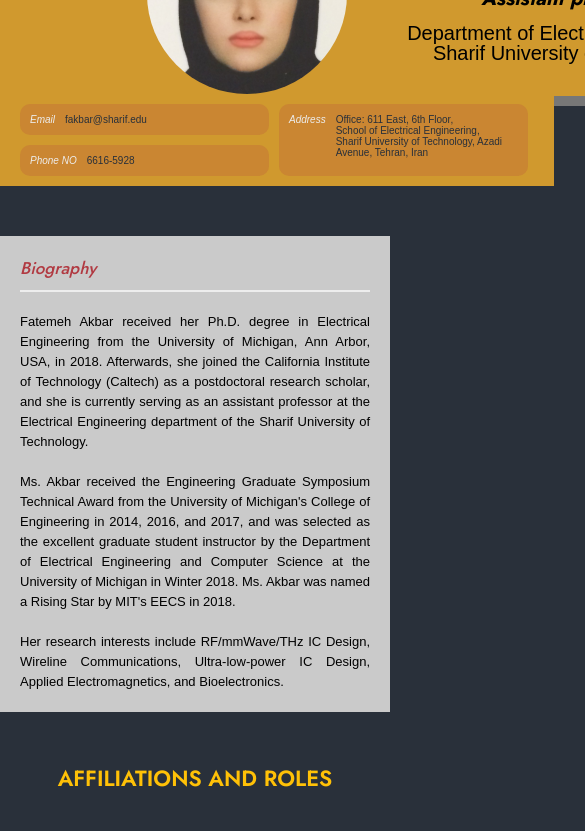
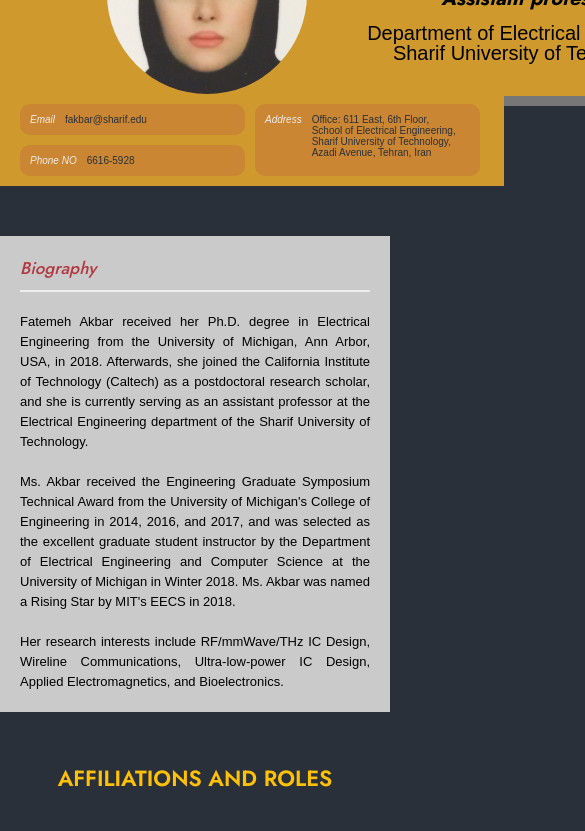
Before and after one commit to aminfallahzadeh/dr-akbar, a website: page index.html in a window 390 px wide. Shown: the part 266-1097 px from the top of the page, 585 px wide, since content can reach past the window. Drawn offline with Linux system fonts and the light colour scheme; a web font is replaced by a local one.

```diff
--- a/css/style.css
+++ b/css/style.css
@@ -167,6 +167,9 @@
     margin: 0 auto;
     position: relative;
     width: 88rem; }
+    @media (max-width: 75em) {
+      .header__card {
+        width: 80rem; } }
     .header__card::before {
       content: "";
       background-color: #222830;
@@ -174,8 +177,11 @@
       width: 92rem;
       height: 25rem;
       top: -2rem;
-      left: -3.9rem;
+      left: -3.96rem;
       z-index: -1; }
+      @media (max-width: 75em) {
+        .header__card::before {
+          width: 84rem; } }
     .header__card--title {
       display: flex;
       justify-content: center;
```
